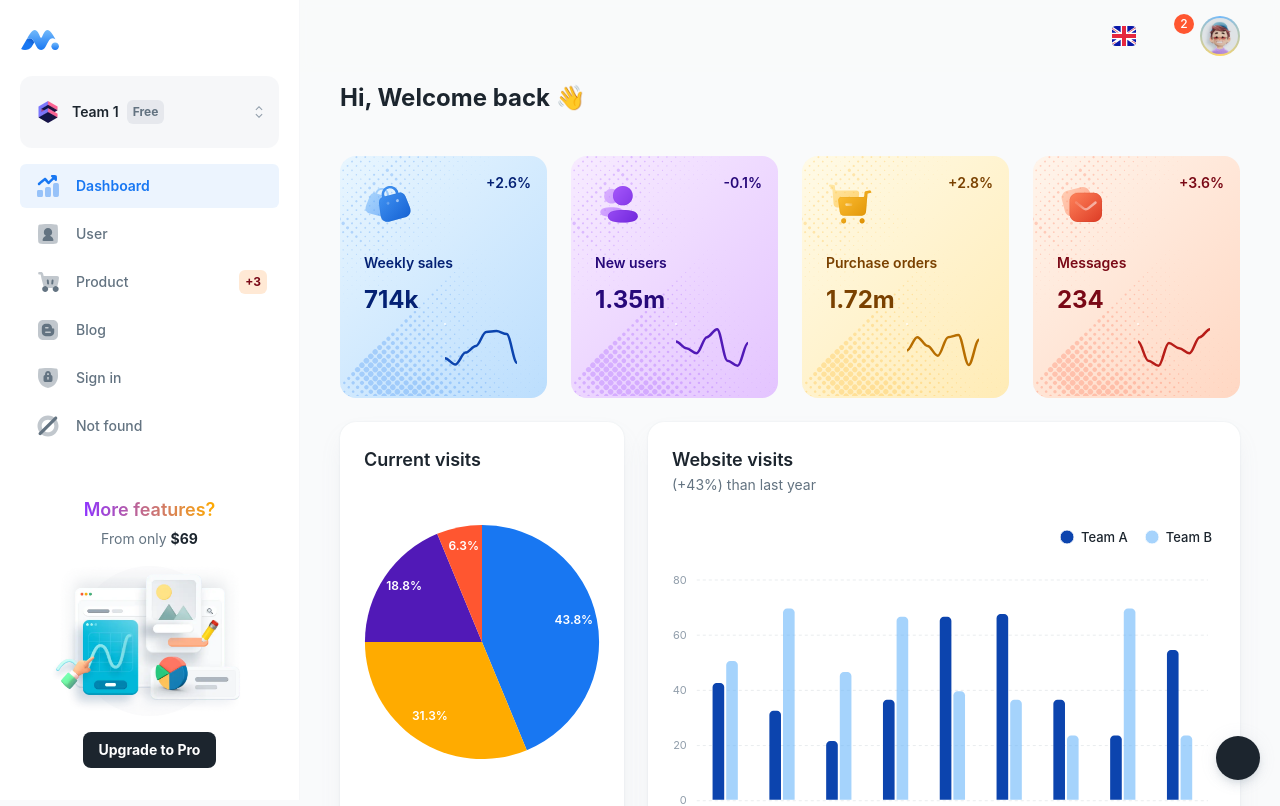
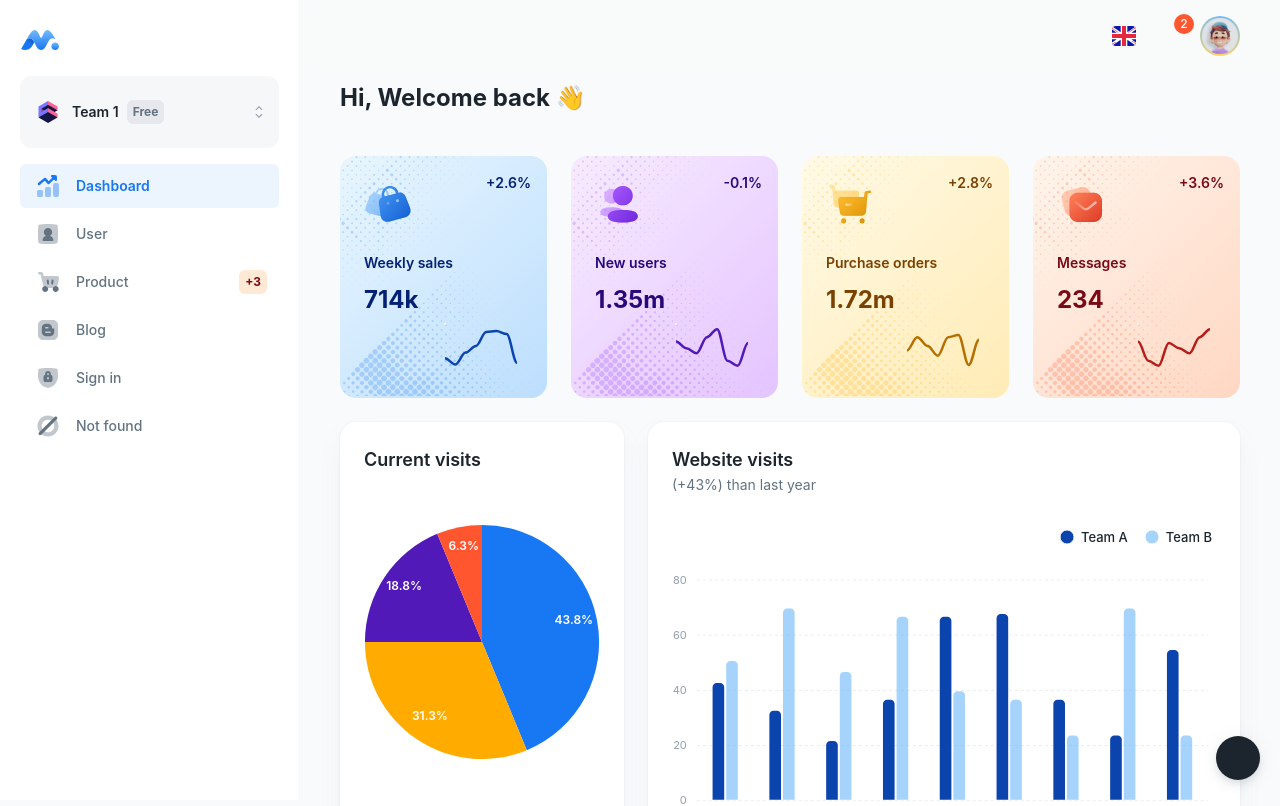
Before and after one commit to AlexBl21/H.E.R.A-front, a React (Vite) app: page / in a window 1280 px wide. Shown: the top 806 px of the page. Built offline with nearby package versions, Linux system fonts and the light colour scheme; some icons are missing.

Commit message:
upgrade remove

```diff
--- a/src/layouts/dashboard/nav.tsx
+++ b/src/layouts/dashboard/nav.tsx
@@ -176,7 +176,6 @@ export function NavContent({ data, slots, workspaces, sx }: NavContentProps) {
 
       {slots?.bottomArea}
 
-      <NavUpgrade />
     </>
   );
 }
```
Also changed, not shown: 1 other file (tests, documents, lock files or other folders).
